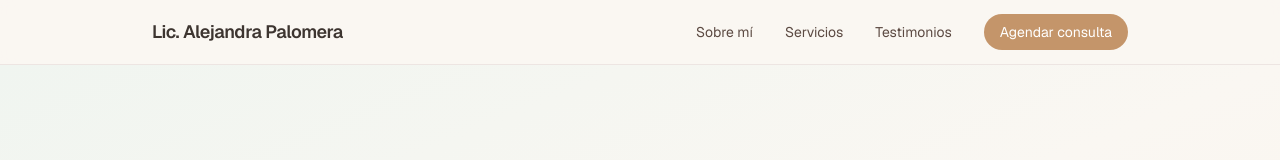
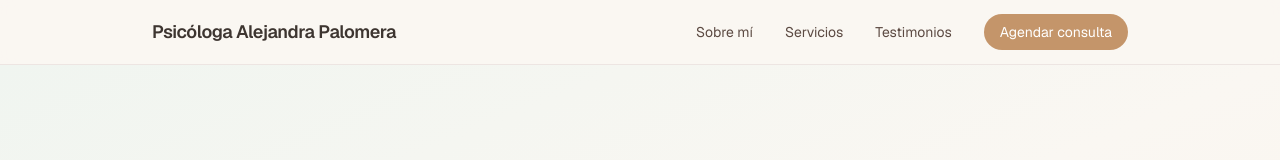
Before and after one commit to luisenriqueroga/Psci.AlePalomera, a Next.js app: page / in a window 1280 px wide. Shown: the top 160 px of the page. Built offline with nearby package versions, Linux system fonts and the light colour scheme.

Commit message:
fix: change Lic. to Psicologa in navbar

```diff
--- a/components/Navbar.tsx
+++ b/components/Navbar.tsx
@@ -5,7 +5,7 @@ export default function Navbar() {
     <header className="sticky top-0 z-50 bg-cream/90 backdrop-blur border-b border-brown-100">
       <div className="max-w-5xl mx-auto px-6 h-16 flex items-center justify-between">
         <Link href="/" className="font-semibold text-brown-900 text-lg tracking-tight">
-          Lic. Alejandra Palomera
+          Psicóloga Alejandra Palomera
         </Link>
         <nav className="hidden md:flex items-center gap-8 text-sm text-brown-700">
           <Link href="/#sobre-mi" className="hover:text-sage-600 transition-colors">
```
